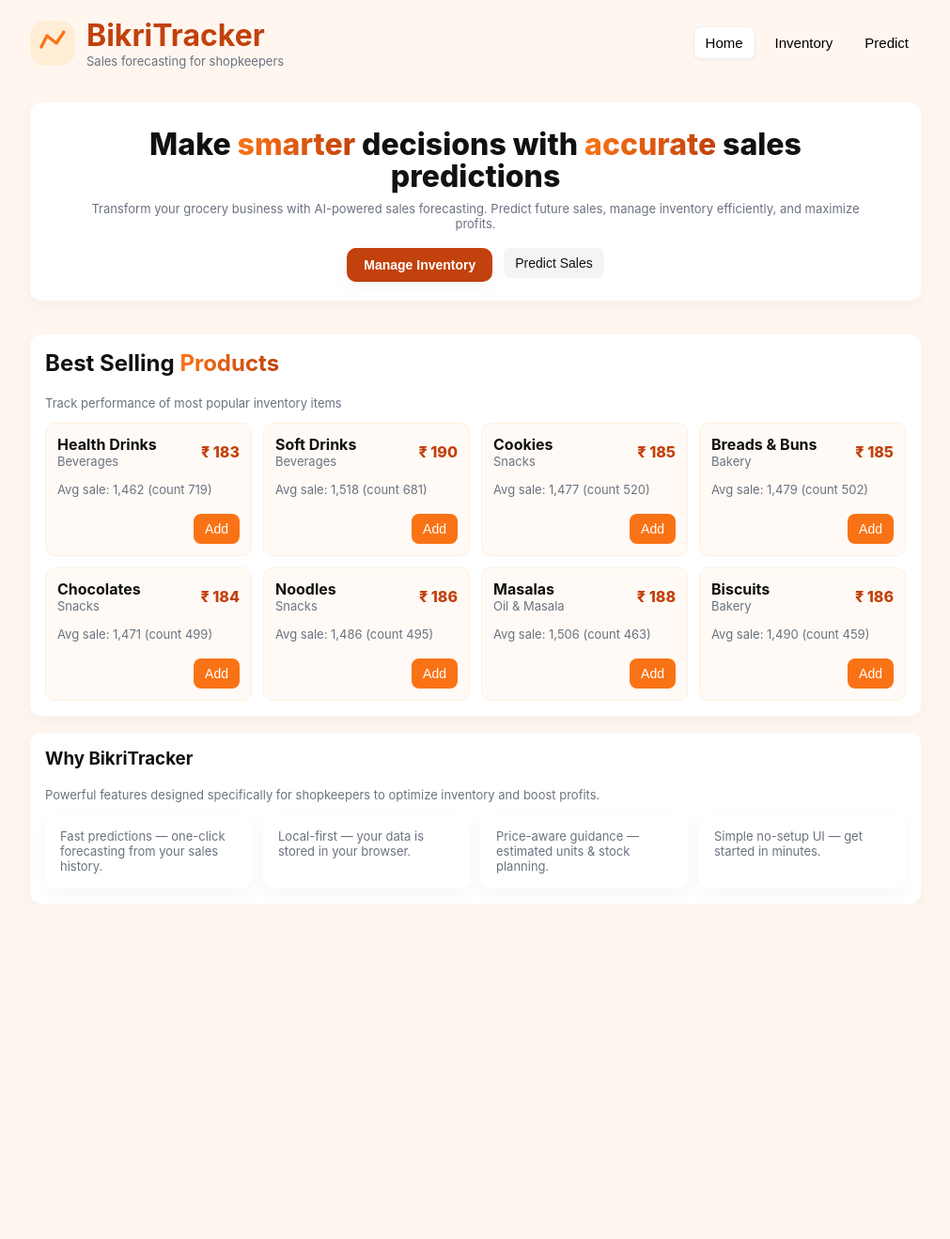
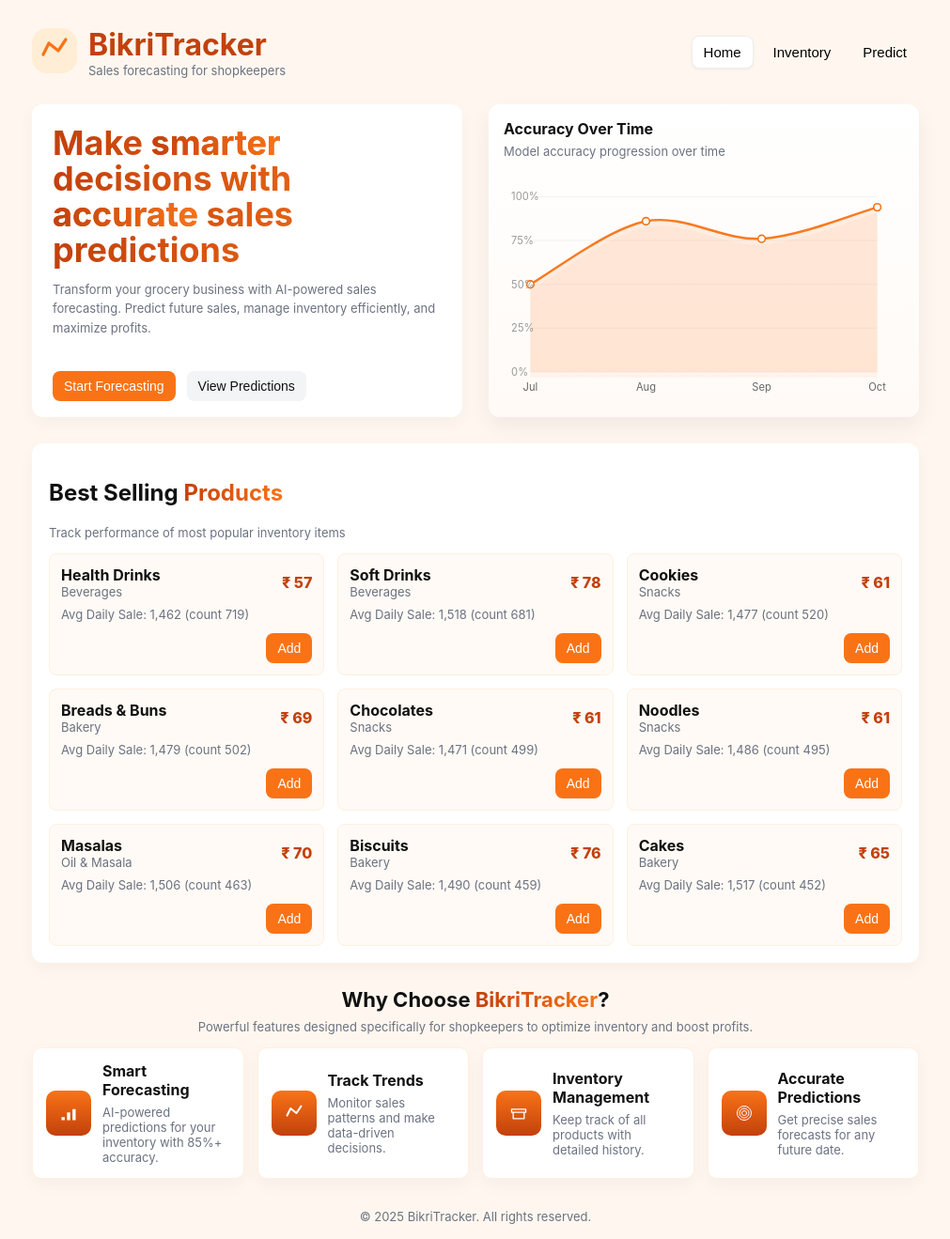
Before and after one commit to Usaid582000/Indian_Grocery_Products_Sales_prediction_Randomforest, a Next.js app in the folder bikritracker/frontend/: page / in a window 1280 px wide. Shown: the whole page at 94% size, without its empty margins (134-1145 px from the left). Before the commit the page ends 962 px from the top, so only its background shows below. Built offline with nearby package versions, Linux system fonts and the light colour scheme.

Commit message:
Home page changes

```diff
--- a/bikritracker/frontend/components/PredictionChart.js
+++ b/bikritracker/frontend/components/PredictionChart.js
@@ -82,7 +82,7 @@ export default function PredictionChart({ predictions = [], width = 900, height
   return (
     <div className="card" style={{ padding: 12 }}>
       <div style={{ display: 'flex', justifyContent: 'space-between', alignItems: 'center', marginBottom: 8 }}>
-        <div style={{ fontWeight: 700 }}>Prediction Accuracy</div>
+        <div style={{ fontWeight: 700 }}>Sales Trend</div>
         <div style={{ display: 'flex', gap: 8, alignItems: 'center', fontSize: 13 }}>
           <div style={{ display: 'flex', gap: 6, alignItems: 'center' }}>
             <div style={{ width: 12, height: 8, background: "#f97316", borderRadius: 2 }} /> Actual
--- a/bikritracker/frontend/pages/index.js
+++ b/bikritracker/frontend/pages/index.js
@@ -1,58 +1,270 @@
-// frontend/pages/index.js
-import { useEffect, useState } from "react";
+import { useEffect, useState, useRef, useLayoutEffect } from "react";
 import Link from "next/link";
 import NavBar from "../components/NavBar";
 import { useRouter } from "next/router";
 
+/**
+ * AreaChartCard
+ * - Uses Catmull-Rom -> Bezier conversion to produce a smooth path that passes through data points.
+ * - Data points (markers) use the same computed coordinates, so markers align exactly on the curve.
+ * - Area fill is drawn from the bottom to the curve and back.
+ *
+ * data: [{ label: 'Jul', v: 50 }, ...]
+ */
+function AreaChartCard({ data = [], title = "Accuracy Over Time" }) {
+  const width = 420;
+  const height = 240;
+  const padding = 28;
+  const minY = 0;
+  const maxY = 100;
+
+  if (!data || data.length === 0) return null;
+
+  const xFor = (i) => {
+    if (data.length === 1) return padding + (width - padding * 2) / 2;
+    return padding + (i / (data.length - 1)) * (width - padding * 2);
+  };
+
+  const yFor = (v) => {
+    const frac = (v - minY) / (maxY - minY || 1);
+    return padding + (1 - frac) * (height - padding * 2);
+  };
+
+  // Build list of points
+  const pts = data.map((d, i) => ({ x: xFor(i), y: yFor(d.v) }));
+
+  // Catmull-Rom to cubic Bezier conversion.
+  // Returns a path string that goes through every pts[i]
+  const buildCatmullRomPath = (points) => {
+    if (!points.length) return "";
+    if (points.length === 1) return `M ${points[0].x} ${points[0].y}`;
+
+    let d = `M ${points[0].x} ${points[0].y}`;
+    const n = points.length;
+
+    for (let i = 0; i < n - 1; i++) {
+      const p0 = i - 1 >= 0 ? points[i - 1] : points[i];
+      const p1 = points[i];
+      const p2 = points[i + 1];
+      const p3 = i + 2 < n ? points[i + 2] : p2;
+
+      // control points
+      const c1x = p1.x + (p2.x - p0.x) / 6;
+      const c1y = p1.y + (p2.y - p0.y) / 6;
+      const c2x = p2.x - (p3.x - p1.x) / 6;
+      const c2y = p2.y - (p3.y - p1.y) / 6;
+
+      d += ` C ${c1x} ${c1y} ${c2x} ${c2y} ${p2.x} ${p2.y}`;
+    }
+    return d;
+  };
+
+  const linePath = buildCatmullRomPath(pts);
+
+  // smooth area fill (follows the curve, not just straight lines)
+  const areaPath = (() => {
+    if (pts.length < 2) return "";
+    const bottomY = height - padding;
+    let d = `M ${pts[0].x} ${bottomY} L ${pts[0].x} ${pts[0].y}`;
+    const n = pts.length;
+    for (let i = 0; i < n - 1; i++) {
+      const p0 = i - 1 >= 0 ? pts[i - 1] : pts[i];
+      const p1 = pts[i];
+      const p2 = pts[i + 1];
+      const p3 = i + 2 < n ? pts[i + 2] : p2;
+
+      const c1x = p1.x + (p2.x - p0.x) / 6;
+      const c1y = p1.y + (p2.y - p0.y) / 6;
+      const c2x = p2.x - (p3.x - p1.x) / 6;
+      const c2y = p2.y - (p3.y - p1.y) / 6;
+
+      d += ` C ${c1x} ${c1y} ${c2x} ${c2y} ${p2.x} ${p2.y}`;
+    }
+    d += ` L ${pts[pts.length - 1].x} ${bottomY} Z`;
+    return d;
+  })();
+
+  return (
+    <div className="card accuracy-card" style={{ padding: 16 }}>
+      <div style={{ display: "flex", justifyContent: "space-between", alignItems: "flex-start", gap: 12 }}>
+        <div>
+          <div style={{ fontWeight: 700 }}>{title}</div>
+          <div className="small" style={{ marginTop: 6 }}>Model accuracy progression over time</div>
+        </div>
+      </div>
+
+      <div style={{ marginTop: 12 }}>
+        <svg viewBox={`0 0 ${width} ${height}`} width="100%" preserveAspectRatio="xMidYMid meet">
+          {/* horizontal grid lines */}
+          {[0, 0.25, 0.5, 0.75, 1].map((f, i) => {
+            const yy = padding + f * (height - padding * 2);
+            return <line key={i} x1={padding} x2={width - padding} y1={yy} y2={yy} stroke="#f3f2f1" strokeWidth="1" />;
+          })}
+
+          {/* area fill + subtle shadow */}
+          {areaPath && <path d={areaPath} fill="rgba(249,115,22,0.12)" stroke="none" />}
+          {areaPath && <path d={areaPath} fill="rgba(249,115,22,0.06)" stroke="none" transform="translate(0,6)" />}
+
+          {/* smooth line that passes through actual data points */}
+          {linePath && <path d={linePath} fill="none" stroke="#f97316" strokeWidth="2.4" strokeLinecap="round" strokeLinejoin="round" />}
+
+          {/* markers exactly at data points */}
+          {pts.map((p, i) => (
+            <circle key={i} cx={p.x} cy={p.y} r="3.8" fill="#fff" stroke="#f97316" strokeWidth="1.6" />
+          ))}
+
+          {/* x labels */}
+          {data.map((d, i) => {
+            const tx = xFor(i);
+            return <text key={i} x={tx} y={height - 8} fontSize="11" textAnchor="middle" fill="#666">{d.label}</text>;
+          })}
+
+          {/* y labels */}
+          {[0, 25, 50, 75, 100].map((v, i) => {
+            const yy = yFor(v);
+            return <text key={i} x={8} y={yy + 4} fontSize="11" fill="#999">{v}%</text>;
+          })}
+        </svg>
+      </div>
+    </div>
+  );
+}
+
+function FeatureCard({ icon, title, desc }) {
+  return (
+    <div className="feature-card card" style={{ padding: 14 }}>
+      <div style={{ display: "flex", gap: 12, alignItems: "center" }}>
+        <div className="feature-icon">{icon}</div>
+        <div>
+          <div style={{ fontWeight: 700 }}>{title}</div>
+          <div className="small" style={{ marginTop: 6 }}>{desc}</div>
+        </div>
+      </div>
+    </div>
+  );
+}
+
 export default function Home() {
   const [templates, setTemplates] = useState([]);
   const router = useRouter();
+  const leftHeroRef = useRef(null);
+  const rightHeroRef = useRef(null);
+
+  useLayoutEffect(() => {
+  const sync = () => {
+    if ((leftHeroRef.current && rightHeroRef.current) && window.innerWidth > 920) {
+      leftHeroRef.current.style.height = rightHeroRef.current.offsetHeight + 'px';
+    }
+  };
+  sync();
+  window.addEventListener('resize', sync);
+  return () => window.removeEventListener('resize', sync);
+  }, [templates]);
+
 
   useEffect(() => {
-    // load static templates JSON (public/popular_templates.json)
     fetch("/popular_templates.json")
       .then((r) => (r.ok ? r.json() : []))
       .then((data) => setTemplates(Array.isArray(data) ? data : []))
       .catch(() => setTemplates([]));
   }, []);
 
-  // utility to create an encoded template param
   const encodeTemplateParam = (obj) => encodeURIComponent(JSON.stringify(obj));
+
+  const features = [
+    {
+      title: "Smart Forecasting",
+      desc: "AI-powered predictions for your inventory with 85%+ accuracy.",
+      icon: (
+        <svg width="20" height="20" viewBox="0 0 24 24" fill="none">
+          <path d="M3 17h4v4H3zM10 11h4v10h-4zM17 7h4v14h-4z" fill="#fff" />
+        </svg>
+      )
+    },
+    {
+      title: "Track Trends",
+      desc: "Monitor sales patterns and make data-driven decisions.",
+      icon: (
+        <svg width="30" height="30" viewBox="0 0 24 24" fill="none">
+          <path d="M6 14l3-6 5 4 4-6" stroke="#fff" strokeWidth="1.6" strokeLinecap="round" strokeLinejoin="round" />
+        </svg>
+      )
+    },
+    {
+      title: "Inventory Management",
+      desc: "Keep track of all products with detailed history.",
+      icon: (
+        <svg width="20" height="20" viewBox="0 0 24 24" fill="none">
+          <path d="M3 7h18v4H3zM5 11v8h14v-8" stroke="#fff" strokeWidth="1.6" strokeLinecap="round" strokeLinejoin="round" />
+        </svg>
+      )
+    },
+    {
+      title: "Accurate Predictions",
+      desc: "Get precise sales forecasts for any future date.",
+      icon: (
+        // circular 3-ring target icon
+        <svg width="20" height="20" viewBox="0 0 24 24" fill="none">
+          <circle cx="12" cy="12" r="9" stroke="#fff" strokeWidth="1.2" />
+          <circle cx="12" cy="12" r="6" stroke="#fff" strokeWidth="1.2" />
+          <circle cx="12" cy="12" r="3" stroke="#fff" strokeWidth="1.2" />
+        </svg>
+      )
+    }
+  ];
+
+  // small curved progression but passes through points thanks to Catmull-Rom -> Bezier
+  const accuracyData = [
+    { label: "Jul", v: 50 },
+    { label: "Aug", v: 86 },
+    { label: "Sep", v: 76 },
+    { label: "Oct", v: 94 },
+  ];
 
   return (
     <>
       <NavBar />
       <div className="container">
-        <div className="hero centered-hero">
-          <div className="hero-inner card">
+        {/* HERO - left (content) and right (chart) */}
+        <div className="hero" style={{ alignItems: "flex-start" }}>
+          <div ref={leftHeroRef} className="hero-left card" style={{
+            display: "flex",
+            flexDirection: "column",
+            justifyContent: "space-between", // evenly spaced items
+            padding: 22
+          }}>
+            <div>
+              <h1 className="hero-headline">
+              Make <span style={{ background: "linear-gradient(90deg,#c2410c,#f97316)", WebkitBackgroundClip: "text", color: "transparent" }}>smarter</span> decisions with <span style={{ background: "linear-gradient(90deg,#c2410c,#f97316)", WebkitBackgroundClip: "text", color: "transparent" }}>accurate</span> sales predictions
+            </h1>
 
-            <div className="hero-body">
-              <div style={{ textAlign: "center", maxWidth: 820, margin: "0 auto" }}>
-                <h1 className="hero-headline">
-                  Make <span className="gradient-text">smarter</span> decisions with <span className="gradient-text">accurate</span> sales predictions
-                </h1>
-                <p className="small" style={{ marginTop: 10 }}>
-                  Transform your grocery business with AI-powered sales forecasting.
-                  Predict future sales, manage inventory efficiently, and maximize profits.
-                </p>
+            <p className="small" style={{ marginTop: 12, lineHeight: 1.6 }}>
+              Transform your grocery business with AI-powered sales forecasting.
+              Predict future sales, manage inventory efficiently, and maximize profits.
+            </p>
+            </div>
 
-                <div style={{ marginTop: 18, display: "flex", justifyContent: "center", gap: 12 }}>
-                  <Link href="/inventory"><button className="btn hero-cta">Manage Inventory</button></Link>
-                  <Link href="/predict"><button className="btn secondary">Predict Sales</button></Link>
-                </div>
-              </div>
+            <div style={{ marginTop: 22, display: "flex", gap: 12 }}>
+              <Link href="/inventory"><button className="btn">Start Forecasting</button></Link>
+              <Link href="/predict"><button className="btn secondary">View Predictions</button></Link>
             </div>
+          </div>
+
+          {/* responsive chart container: maxWidth keeps desktop layout but allows mobile stacking */}
+          <div ref={rightHeroRef} style={{ width: "100%", maxWidth: 460 }}>
+            <AreaChartCard data={accuracyData} title="Accuracy Over Time" />
           </div>
         </div>
 
-        <section style={{ marginTop: 18 }}>
-          <div className="card">
-            <h2 style={{ marginTop: 0 }}>Best Selling <span className="gradient-text">Products</span></h2>
+        {/* Best selling templates */}
+        <section style={{ marginTop: 26 }}>
+          <div className="card" style={{ padding: 18 }}>
+            <h2>Best Selling <span style={{ background: "linear-gradient(90deg,#c2410c,#f97316)", WebkitBackgroundClip: "text", color: "transparent" }}>Products</span></h2>
             <p className="small">Track performance of most popular inventory items</p>
 
-            <div style={{ marginTop: 12, display: "grid", gridTemplateColumns: "repeat(auto-fit,minmax(220px,1fr))", gap: 12 }}>
+            <div style={{ marginTop: 14, display: "grid", gridTemplateColumns: "repeat(auto-fit,minmax(220px,1fr))", gap: 14 }}>
               {templates.length === 0 ? (
-                <div className="small">No templates available. Run the generator script to create templates.</div>
+                <div className="small">No templates available.</div>
               ) : templates.map((t, i) => (
                 <div key={i} className="template-card">
                   <div className="template-head">
@@ -64,15 +276,13 @@ export default function Home() {
                   </div>
                   <div className="small" style={{ marginTop: 8 }}>{t.sample_note}</div>
 
-                  <div style={{ display: "flex", gap: 8, marginTop: 12, justifyContent: "flex-end" }}>
-                    {/* Add button: goes to /inventory with template in query param */}
+                  <div style={{ display: "flex", justifyContent: "flex-end", marginTop: 12 }}>
                     <Link href={{
                       pathname: "/inventory",
                       query: { template: encodeTemplateParam(t) }
                     }}>
                       <button className="btn">Add</button>
                     </Link>
-
                   </div>
                 </div>
               ))}
@@ -80,19 +290,28 @@ export default function Home() {
           </div>
         </section>
 
-        <section style={{ marginTop: 18 }}>
-          <div className="card">
-            <h3 style={{ marginTop: 0 }}>Why BikriTracker</h3>
-            <div className="small">Powerful features designed specifically for shopkeepers to optimize inventory and boost profits.</div>
-            <div style={{ display: "grid", gridTemplateColumns: "repeat(auto-fit,minmax(200px,1fr))", gap: 12, marginTop: 12 }}>
-              <div className="card small">Fast predictions — one-click forecasting from your sales history.</div>
-              <div className="card small">Local-first — your data is stored in your browser.</div>
-              <div className="card small">Price-aware guidance — estimated units & stock planning.</div>
-              <div className="card small">Simple no-setup UI — get started in minutes.</div>
+        {/* FEATURES */}
+        <section style={{ marginTop: 26 }}>
+          <div style={{ textAlign: "center", marginBottom: 14 }}>
+            <h2 style={{ margin: 0, fontSize: 22 }}>
+              Why Choose <span style={{ background: "linear-gradient(90deg,#c2410c,#f97316)", WebkitBackgroundClip: "text", color: "transparent" }}>BikriTracker</span>?
+            </h2>
+            <div className="small" style={{ marginTop: 8 }}>
+              Powerful features designed specifically for shopkeepers to optimize inventory and boost profits.
             </div>
+          </div>
+
+          <div style={{ display: "grid", gridTemplateColumns: "repeat(auto-fit,minmax(220px,1fr))", gap: 14 }}>
+            {features.map((f, i) => (
+              <FeatureCard key={i} icon={f.icon} title={f.title} desc={f.desc} />
+            ))}
           </div>
         </section>
 
+        {/* FOOTER */}
+        <footer className="footer" style={{ marginTop: 32 }}>
+          © {new Date().getFullYear()} BikriTracker. All rights reserved.
+        </footer>
       </div>
     </>
   );
--- a/bikritracker/frontend/public/popular_templates.json
+++ b/bikritracker/frontend/public/popular_templates.json
@@ -3,56 +3,63 @@
     "name": "Health Drinks",
     "category": "Beverages",
     "subcategory": "Health Drinks",
-    "price": 183,
-    "sample_note": "Avg sale: 1,462 (count 719)"
+    "price": 57,
+    "sample_note": "Avg Daily Sale: 1,462 (count 719)"
   },
   {
     "name": "Soft Drinks",
     "category": "Beverages",
     "subcategory": "Soft Drinks",
-    "price": 190,
-    "sample_note": "Avg sale: 1,518 (count 681)"
+    "price": 78,
+    "sample_note": "Avg Daily Sale: 1,518 (count 681)"
   },
   {
     "name": "Cookies",
     "category": "Snacks",
     "subcategory": "Cookies",
-    "price": 185,
-    "sample_note": "Avg sale: 1,477 (count 520)"
+    "price": 61,
+    "sample_note": "Avg Daily Sale: 1,477 (count 520)"
   },
   {
     "name": "Breads & Buns",
     "category": "Bakery",
     "subcategory": "Breads & Buns",
-    "price": 185,
-    "sample_note": "Avg sale: 1,479 (count 502)"
+    "price": 69,
+    "sample_note": "Avg Daily Sale: 1,479 (count 502)"
   },
   {
     "name": "Chocolates",
     "category": "Snacks",
     "subcategory": "Chocolates",
-    "price": 184,
-    "sample_note": "Avg sale: 1,471 (count 499)"
+    "price": 61,
+    "sample_note": "Avg Daily Sale: 1,471 (count 499)"
   },
   {
     "name": "Noodles",
     "category": "Snacks",
     "subcategory": "Noodles",
-    "price": 186,
-    "sample_note": "Avg sale: 1,486 (count 495)"
+    "price": 61,
+    "sample_note": "Avg Daily Sale: 1,486 (count 495)"
   },
   {
     "name": "Masalas",
     "category": "Oil & Masala",
     "subcategory": "Masalas",
-    "price": 188,
-    "sample_note": "Avg sale: 1,506 (count 463)"
+    "price": 70,
+    "sample_note": "Avg Daily Sale: 1,506 (count 463)"
   },
   {
     "name": "Biscuits",
     "category": "Bakery",
     "subcategory": "Biscuits",
-    "price": 186,
-    "sample_note": "Avg sale: 1,490 (count 459)"
+    "price": 76,
+    "sample_note": "Avg Daily Sale: 1,490 (count 459)"
+  },
+  {
+    "name": "Cakes",
+    "category": "Bakery",
+    "subcategory": "Cakes",
+    "price": 65,
+    "sample_note": "Avg Daily Sale: 1,517 (count 452)"
   }
 ]
--- a/bikritracker/frontend/styles/custom.css
+++ b/bikritracker/frontend/styles/custom.css
@@ -147,43 +147,6 @@ body {
   opacity: 0.92;
 }
 
-/* Hero */
-.hero {
-  display: grid;
-  grid-template-columns: 1fr 420px;
-  gap: 22px;
-  align-items: start;
-  margin-bottom: 18px;
-}
-
-.hero-left h1 {
-  font-size: 36px;
-  color: var(--accent-dark);
-  margin: 0 0 8px 0;
-}
-
-.hero-sub {
-  color: var(--muted);
-  font-size: 16px;
-  margin-top: 6px;
-  max-width: 560px;
-}
-
-.hero-cta {
-  background: var(--accent-dark);
-  padding: 10px 18px;
-  border-radius: 10px;
-  font-weight: 700;
-}
-
-.hero-features {
-  margin-top: 18px;
-  display: grid;
-  grid-template-columns: repeat(3, 1fr);
-  gap: 12px;
-  align-items: start;
-}
-
 /* Template card on hero */
 .template-card {
   border-radius: 8px;
@@ -331,6 +294,7 @@ textarea {
   text-align: center;
   color: var(--muted);
   font-size: 13px;
+  padding-bottom: 1rem;
 }
 
 /* Header inside ProductList */
@@ -483,74 +447,159 @@ textarea {
     white-space: nowrap;
   }
 }
+/* --------------------------
+  ADDITIONS / MODIFICATIONS
+   area chart + features
+   -------------------------- */
 
-.centered-hero {
-  display: flex;
-  justify-content: center;
-  align-items: center;
-  padding: 18px 0;
+   /* ---- HERO (unified) ----
+   - ensures left+right match height
+   - increases vertical spacing across the page
+   - makes hero-left use same .btn sizing
+   - area chart card fills full height
+*/
+.hero {
+  display: grid;
+  grid-template-columns: 1fr 1fr;
+  gap: 28px;               /* increased horizontal gap */
+  align-items: stretch;    /* ensure both columns stretch to same height */
+  margin-bottom: 28px;     /* more vertical breathing room */
+  max-width: 980px;
+  margin-left: auto;
+  margin-right: auto;
 }
 
-.hero-inner {
-  width: 100%;
-  max-width: 980px;
-  padding: 20px;
+/* left hero container: white card + layout so content spaces evenly */
+.hero-left {
+  padding: 22px;
+  display: flex;
+  flex-direction: column;
+  justify-content: space-between; /* evenly spaced items - undo this to revert */
+  background: var(--card);
   border-radius: 12px;
+  box-shadow: 0 6px 18px rgba(12,12,12,0.04);
 }
 
-.hero-top {
-  display: flex;
-  justify-content: center;
-  margin-bottom: 6px;
+/* make sure left headline gradient text remains */
+.hero-left .hero-headline,
+.hero-left h1 {
+  font-size: 36px;
+  margin: 0 0 8px 0;
+  line-height: 1.06;
+  background: linear-gradient(90deg, #c2410c, #f97316);
+  -webkit-background-clip: text;
+  -webkit-text-fill-color: transparent;
 }
 
-.hero-body {
-  padding: 8px 6px 0 6px;
+/* right (chart) card matches height of left due to align-items:stretch on .hero */
+.accuracy-card {
+  background: linear-gradient(180deg, #fff, #fffaf6);
+  border-radius: 12px;
+  box-shadow: 0 10px 24px rgba(12,12,12,0.06);
+  height: 100%;
   display: flex;
-  justify-content: center;
-  align-items: center;
-}
-
-/* headline and gradient highlight */
-.hero-headline {
-  font-size: 32px;
-  font-weight: 800;
-  margin: 0;
-  line-height: 1.05;
-}
-
-.gradient-text {
-  background: linear-gradient(90deg, #f97316, #c2410c);
-  -webkit-background-clip: text;
-  background-clip: text;
-  color: transparent;
-}
-
-/* logo wrapper used in home */
-.hero-logo {
-  display: inline-flex;
-  align-items: center;
+  flex-direction: column;
   justify-content: center;
 }
 
-/* template card (small) */
-.template-card {
+/* unify hero buttons so they match other .btn sizing/styling */
+.hero-left .btn {
+  padding: 8px 12px;
+  font-size: 14px;
+  border-radius: 8px;
+}
+.hero-left .btn.secondary {
+  background: #f3f4f6;
+  color: #111;
+}
+
+/* give page more vertical spacing overall */
+.container {
+  max-width: 980px;
+  margin: 28px auto;   /* increased top/bottom margin */
+  padding: 0 18px;
+}
+
+/* area chart shading -- ensure it appears slightly stronger */
+.accuracy-card path[fill] {
+  opacity: 0.95;
+}
+
+
+/* metrics mini-cards */
+.metric-card {
+  background: #fff8f3;
+  border: 1px solid #fff0e0;
+  padding: 10px 12px;
+  border-radius: 10px;
+  min-width: 110px;
+  text-align: left;
+}
+
+/* accuracy card on right */
+.accuracy-card {
+  background: linear-gradient(180deg, #fff, #fffaf6);
+  border-radius: 12px;
+  box-shadow: 0 10px 24px rgba(12,12,12,0.06);
+}
+
+/* small badge showing latest accuracy */
+.accuracy-badge {
+  background: #ecfdf5;
+  border: 1px solid #d1fae5;
+  padding: 6px 10px;
+  border-radius: 10px;
+  text-align: right;
+  min-width: 84px;
+}
+
+/* feature cards */
+.feature-card {
+  display: flex;
+  align-items: center;
+  gap: 12px;
   padding: 12px;
   border-radius: 10px;
+  border: 1px solid #fff0e0;
+  background: #fff;
+}
+
+/* icon circle inside feature card */
+.feature-icon {
+  width: 48px;
+  height: 48px;
+  border-radius: 10px;
+  background: linear-gradient(180deg, #f97316, #c2410c);
+  display: flex;
+  align-items: center;
+  justify-content: center;
+  color: white;
+  flex: 0 0 48px;
+}
+
+/* template card style (already present earlier) */
+.template-card {
+  border-radius: 8px;
+  padding: 12px;
   background: #fffaf5;
   border: 1px solid #fff0e0;
-  display: flex;
-  flex-direction: column;
-  gap: 6px;
 }
 
-/* lead CTA on hero */
-.hero-cta {
-  font-weight: 700;
-  padding: 10px 18px;
-  border-radius: 10px;
-  box-shadow: 0 6px 18px rgba(12,12,12,0.04);
+/* small responsiveness changes */
+@media (max-width: 920px) {
+  .hero {
+    grid-template-columns: 1fr;
+    gap: 18px;
+    align-items: stretch;
+  }
+  .hero-left {
+    padding: 18px;
+  }
+  .hero-left h1 {
+    font-size: 32px;
+    line-height: 1.08;
+  }
+  .accuracy-card {
+    width: 100%;
+  }
 }
-
-/* ensure consistent spacing with existing productlist-card */
-.template-head { display:flex; justify-content:space-between; align-items:center; }
```
Also changed, not shown: bikritracker/frontend/components/ProductModal.js (+4 -4 lines), 2 other files (tests, documents, lock files or other folders).
